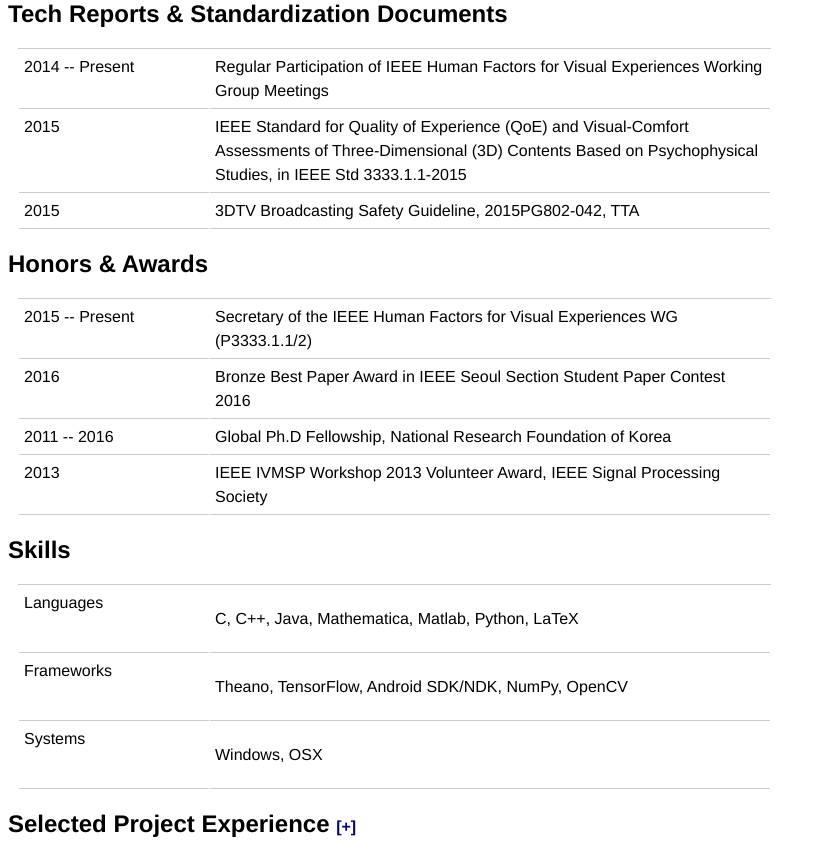
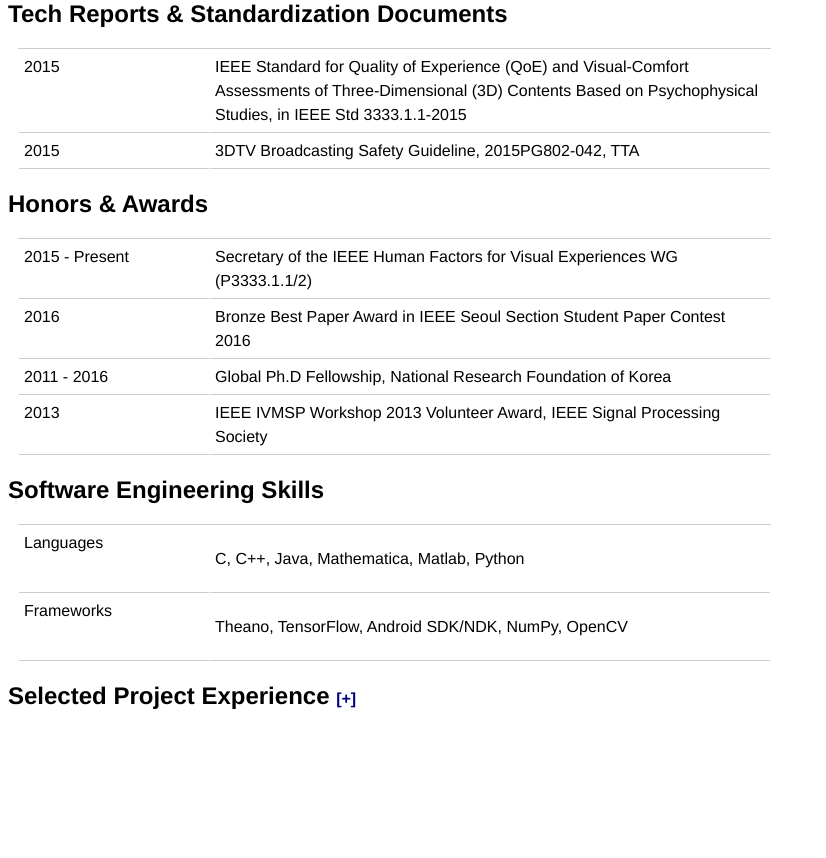
Before and after one commit to jongyookim/jykim.github.io, a Jekyll site: the page built from index.md, in a window 1280 px wide and 1400 px high, scrolled down 5688 px. Shown: the part 542-1400 px from the top of the window, without its empty margins (0-826 px from the left). Built offline with Jekyll 4.4.1, drawn with Linux system fonts in a browser that asks for light colours; after the commit the page ends 6960 px from its top, so only the background shows below that.

Commit message:
Update CV

```diff
--- a/index.md
+++ b/index.md
@@ -383,13 +383,6 @@
 ## Tech Reports & Standardization Documents
 <table class="type04">
 <tr>
-  <th>2014 -- Present</th>
-  <td>
-    Regular Participation of IEEE Human Factors for Visual Experiences Working Group Meetings
-    <!--  -->
-  </td>
-</tr>
-<tr>
   <th>2015</th>
   <td>
     IEEE Standard for Quality of Experience (QoE) and Visual-Comfort Assessments of Three-Dimensional (3D) Contents Based on Psychophysical Studies, in IEEE Std 3333.1.1-2015
@@ -409,54 +402,44 @@
 ## Honors & Awards
 <table class="type04">
 <tr>
-  <th>2015 -- Present</th>
+  <th>2015 - Present</th>
   <td>
     Secretary of the IEEE Human Factors for Visual Experiences WG (P3333.1.1/2)
-    <!--  -->
   </td>
 </tr>
 <tr>
   <th>2016</th>
   <td>
     Bronze Best Paper Award in IEEE Seoul Section Student Paper Contest 2016
-    <!--  -->
   </td>
 </tr>
 <tr>
-  <th>2011 -- 2016</th>
+  <th>2011 - 2016</th>
   <td>
     Global Ph.D Fellowship, National Research Foundation of Korea
-    <!--  -->
   </td>
 </tr>
 <tr>
   <th>2013</th>
   <td>
     IEEE IVMSP Workshop 2013 Volunteer Award, IEEE Signal Processing Society
-    <!--  -->
   </td>
 </tr>
 </table>
 
 
-## Skills
+## Software Engineering Skills
 <table class="type04">
 <tr>
   <th>Languages</th>
   <td markdown="1">
-C, C++, Java, Mathematica, Matlab, Python, LaTeX
+C, C++, Java, Mathematica, Matlab, Python
   </td>
 </tr>
 <tr>
   <th>Frameworks</th>
   <td markdown="1">
 Theano, TensorFlow, Android SDK/NDK, NumPy, OpenCV
-  </td>
-</tr>
-<tr>
-  <th>Systems</th>
-  <td markdown="1">
-Windows, OSX
   </td>
 </tr>
 </table>
```
Also changed, not shown: 1 other file.
